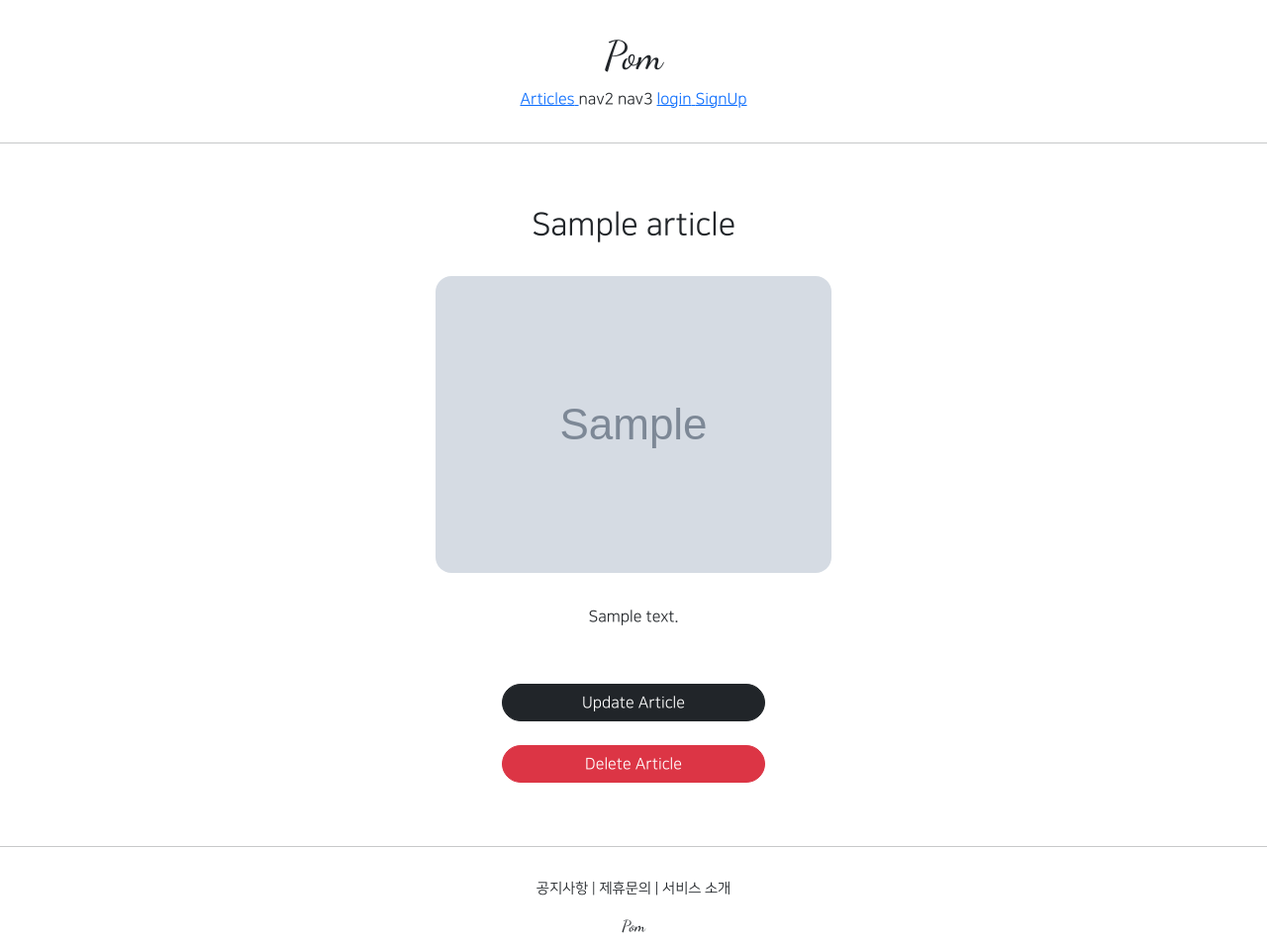
After one commit to duswns094/Pom, a Django app: page /articles/detail/1 in a window 1280 px wide. The commit adds this page. Shown: the whole page at 99% size. Run offline with Django 3.2, Linux system fonts and the light colour scheme; tables that the repository leaves empty hold one stand-in row (values such as "Sample post"); grey boxes marked "Sample" are stand-in pictures; some libraries are stand-ins or nearby versions; some web fonts are replaced.

Commit message:
django course 35 commit

```diff
--- a/articleapp/models.py
+++ b/articleapp/models.py
@@ -2,3 +2,12 @@ from django.contrib.auth.models import User
 from django.db import models
 
 # Create your models here.
+
+class Article(models.Model):
+    writer = models.ForeignKey(User, on_delete=models.SET_NULL, related_name='article', null=True)
+
+    title = models.CharField(max_length=200, null=False)
+    image = models.ImageField(upload_to='article/', null=True)
+    content = models.TextField(null=True)
+
+    created_at = models.DateField(auto_created=True, null=True)
--- /dev/null
+++ b/articleapp/templates/articleapp/detail.html
@@ -0,0 +1,32 @@
+{% extends 'base.html' %}
+
+{% block content %}
+
+  <div>
+   <div style = "text-align: center; max-width: 400px; margin: 4rem auto">
+       <h2 style="margin-bottom: 2rem;">
+           {{ target_article.title }}
+       </h2>
+
+       {% if target_article.image %}
+       <img src="{{ target_article.image.url}}", alt=""
+       style="text-align:center; border-radius: 1rem; margin-bottom:2rem;">
+       {% else %}
+           이미지가 없습니다.
+       {% endif %}
+       <p style="margin-bottom: 2rem;">
+           {{ target_article.content }}
+       </p>
+
+       <a href="{% url 'articleapp:update' pk=target_article.pk %}" class='btn btn-dark rounded-pill col-8 mt-4'>
+           Update Article
+       </a>
+       <a href="{% url 'articleapp:delete' pk=target_article.pk %} "class='btn btn-danger rounded-pill col-8 mt-4'>
+           Delete Article
+       </a>
+
+   </div>
+  </div>
+
+
+{% endblock %}
--- a/articleapp/urls.py
+++ b/articleapp/urls.py
@@ -1,8 +1,15 @@
 from django.urls import path
 from django.views.generic import TemplateView
 
-app_name = 'profileapp'
+from articleapp.views import ArticleCreateView, ArticleDetailView, ArticleUpdateView, ArticleDeleteView
+
+app_name = 'articleapp'
 
 urlpatterns = [
-    path('list/', TemplateView.as_view(template_name='articleapp/list.html'), name='list')
+    path('list/', TemplateView.as_view(template_name='articleapp/list.html'), name='list'),
+    path('create/', ArticleCreateView.as_view(), name='create'),
+    path('detail/<int:pk>', ArticleDetailView.as_view(), name='detail'),
+    path('update/<int:pk>', ArticleUpdateView.as_view(), name='update'),
+    path('delete/<int:pk>', ArticleDeleteView.as_view(), name='delete'),
+
 ]
--- a/articleapp/views.py
+++ b/articleapp/views.py
@@ -1,3 +1,53 @@
+from django.contrib.auth.decorators import login_required
 from django.shortcuts import render
 
 # Create your views here.
+from django.urls import reverse, reverse_lazy
+from django.utils.decorators import method_decorator
+from django.views.generic import CreateView, DetailView, UpdateView, DeleteView
+
+from articleapp.decorators import article_ownership_required
+from articleapp.forms import ArticleCreationForm
+from articleapp.models import Article
+
+
+@method_decorator(login_required, 'get')
+@method_decorator(login_required, 'post')
+class ArticleCreateView(CreateView):
+    model = Article
+    form_class = ArticleCreationForm
+    template_name = 'articleapp/create.html'
+
+    def form_valid(self, form):
+        temp_article = form.save(commit=False)
+        temp_article.writer = self.request.user
+        temp_article.save()
+        return super().form_valid(form)
+
+    def get_success_url(self):
+        return reverse('articleapp:detail', kwargs={'pk':self.object.pk})
+
+
+class ArticleDetailView(DetailView):
+    model = Article
+    context_object_name = 'target_article'
+    template_name = 'articleapp/detail.html'
+
+@method_decorator(article_ownership_required, 'get')
+@method_decorator(article_ownership_required, 'post')
+class ArticleUpdateView(UpdateView):
+    model = Article
+    context_object_name = 'target_article'
+    form_class = ArticleCreationForm
+    template_name = 'articleapp/update.html'
+
+    def get_success_url(self):
+        return reverse('articleapp:detail', kwargs={'pk':self.object.pk})
+
+@method_decorator(article_ownership_required, 'get')
+@method_decorator(article_ownership_required, 'post')
+class ArticleDeleteView(DeleteView):
+    model = Article
+    context_object_name = 'target_article'
+    success_url = reverse_lazy('articleapp:list')
+    template_name = 'articleapp/delete.html'
--- a/templates/header.html
+++ b/templates/header.html
@@ -3,7 +3,9 @@
         Pom
     </h1>
     <div>
-        <span>nav1</span>
+        <a href="{% url 'articleapp:list' %}">
+            <span>Articles</span>
+        </a>
         <span>nav2</span>
         <span>nav3</span>
         {% if not user.is_authenticated %}
```
Also changed, not shown: articleapp/decorators.py (added, +13 -0 lines), articleapp/forms.py (added, +9 -0 lines), articleapp/templates/articleapp/create.html (added, +17 -0 lines), articleapp/templates/articleapp/delete.html (added, +15 -0 lines), articleapp/templates/articleapp/list.html (+11 -1 lines), articleapp/templates/articleapp/update.html (added, +17 -0 lines), articleapp/migrations/0001_initial.py (added), media/article/KWPL3CAI2GKNCLFMCU5EFO2YQ4.jpg (added), media/article/KWPL3CAI2GKNCLFMCU5EFO2YQ4_3c6PEv5.jpg (added), media/article/KWPL3CAI2GKNCLFMCU5EFO2YQ4_NR1DJZf.jpg (added), media/article/KWPL3CAI2GKNCLFMCU5EFO2YQ4_W4UarMH.jpg (added), media/article/포엠로고.jpg (added), media/article/포엠로고_xSdJ2uy.jpg (added).
